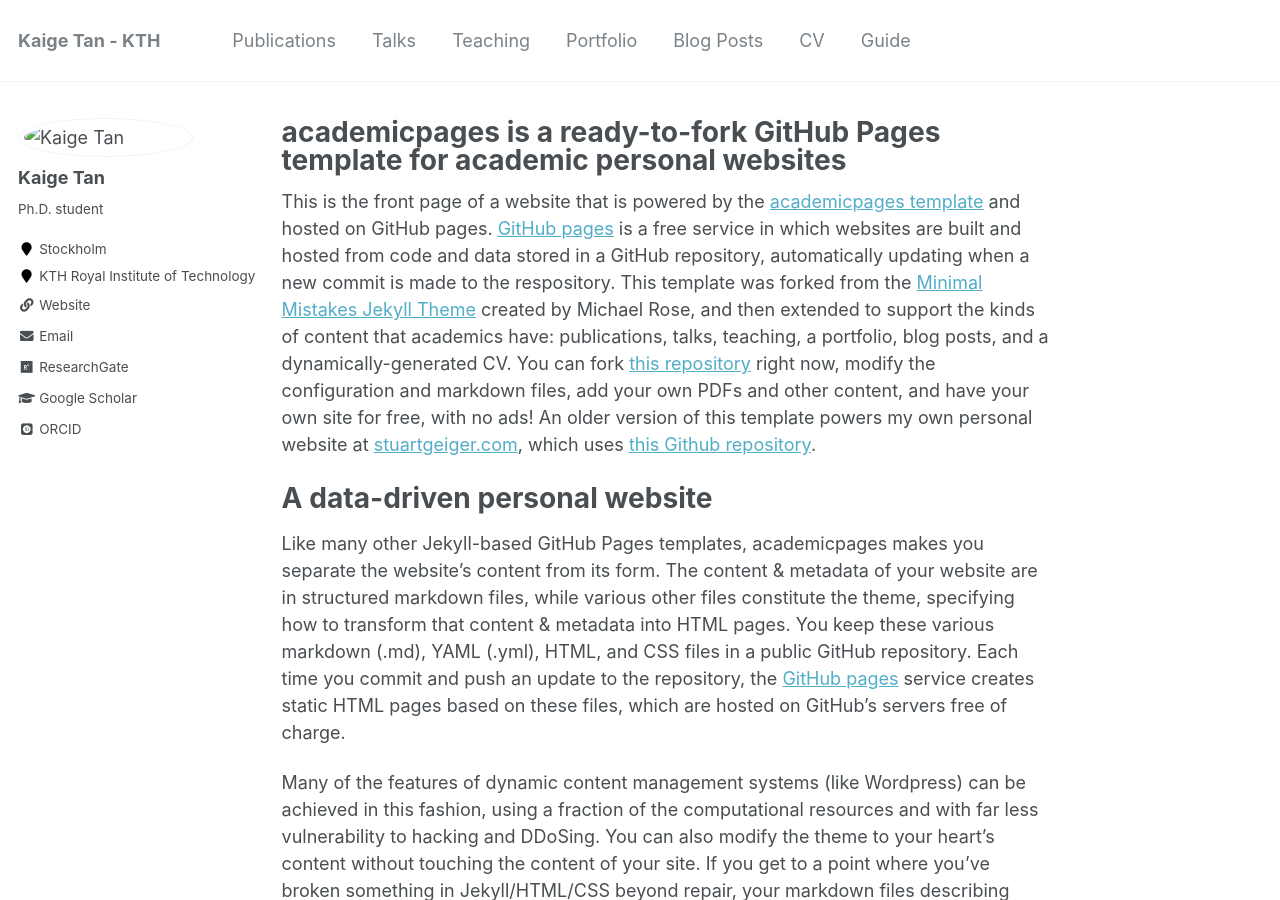
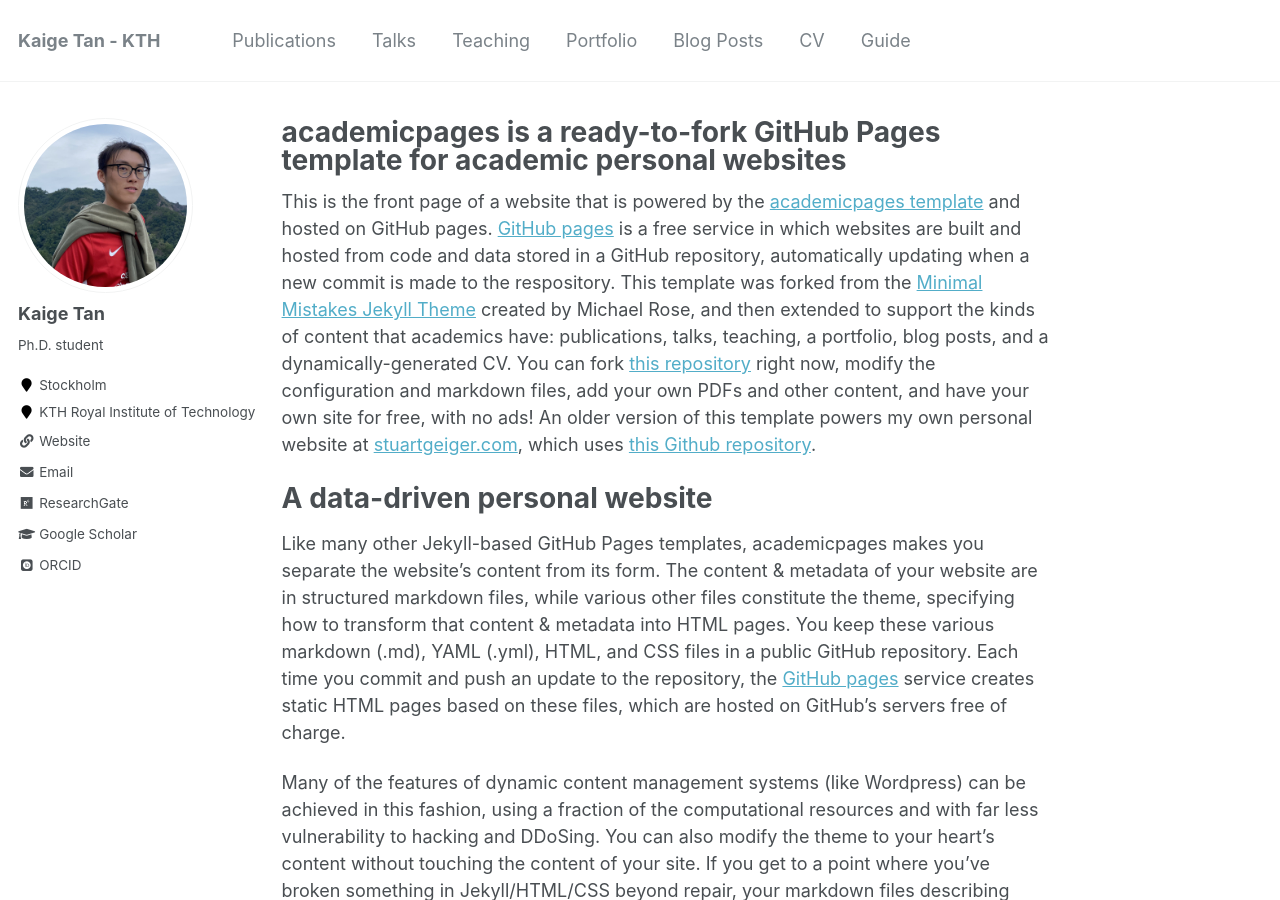
Before and after one commit to KaigeTan/KaigeTan.github.io, a Jekyll site: the page built from _pages/about.md, in a window 1280 px wide and 900 px high. Built offline with Jekyll 4.4.1, drawn with Linux system fonts in a browser that asks for light colours; some web fonts are replaced.

Commit message:
Update _config.yml
1

```diff
--- a/_config.yml
+++ b/_config.yml
@@ -73,7 +73,7 @@ analytics:
 # Site Author
 author:
   name             : "Kaige Tan"
-  avatar           : "images/bio-photo-2.jpg"
+  avatar           : "Kaige_ori.jpg"
   bio              : "Ph.D. student"
   location         : "Stockholm"
   employer         : "KTH Royal Institute of Technology"
```
